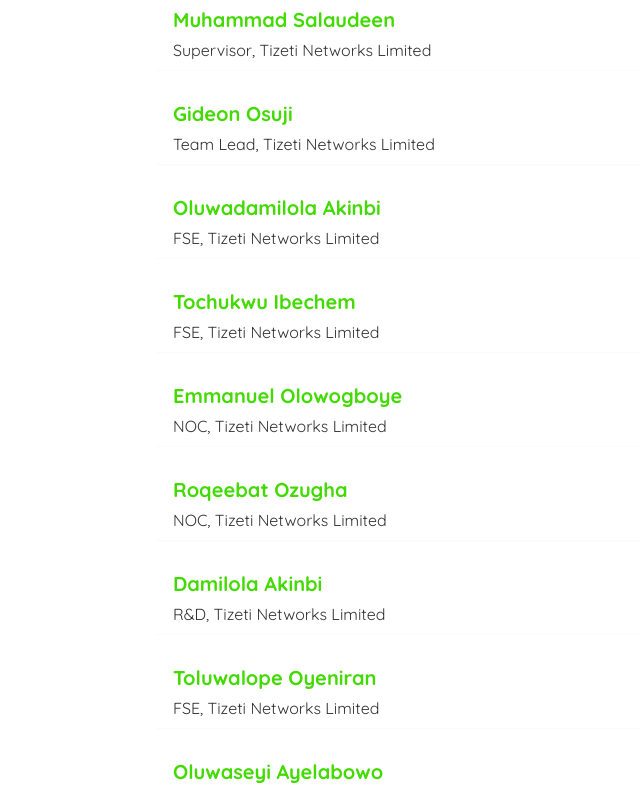
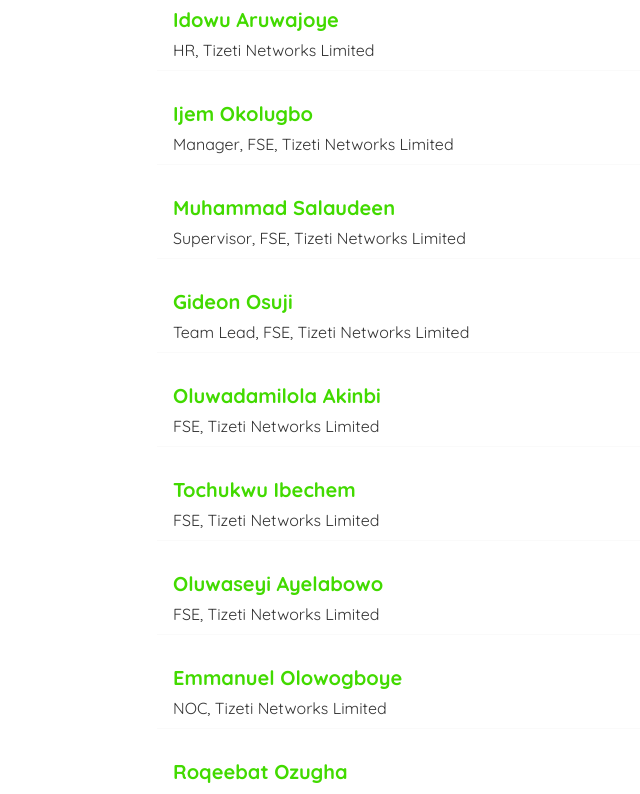
Before and after one commit to dami-akinbi/tizeti-blog, a React (Create React App) app: page / in a window 1280 px wide. Shown: the part 580-1374 px from the top of the page, without its empty margins (183-823 px from the left). Built offline with nearby package versions, Linux system fonts and the light colour scheme; data requests are answered from the project's data file; the HTML template or start-up script is replaced by a standard one.

Commit message:
added more names

```diff
--- a/data/db.json
+++ b/data/db.json
@@ -1,102 +1,27 @@
 {
   "profiles": [
-    {
-      "title": "CEO",
-      "name": "Kendall Ananyi",
-      "gender": "male",
-      "email": "kendall@tizeti.com",
-      "id": 1
-    },
-    {
-      "title": "COO",
-      "name": "Ifeanyi Okonkwo",
-      "gender": "male",
-      "email": "ifeanyi.okonkwo@tizeti.com",
-      "id": 2
-    },
-    {
-      "title": "HR",
-      "name": "Idowu Aruwajoye",
-      "gender": "female",
-      "email": "idowu.aruwajoye@tizeti.com",
-      "id": 3
-    },
-    {
-      "title": "Manager",
-      "name": "Ijem Okolugbo",
-      "gender": "male",
-      "email": "ijem.okolugbo@tizeti.com",
-      "id": 4
-    },
-    {
-      "title": "Supervisor",
-      "name": "Muhammad Salaudeen",
-      "gender": "male",
-      "email": "muhammad.salaudeen@tizeti.com",
-      "id": 5
-    },
-    {
-      "title": "Team Lead",
-      "name": "Gideon Osuji",
-      "gender": "male",
-      "email": "gideon.osuji@tizeti.com",
-      "id": 6
-    },
-    {
-      "title": "FSE",
-      "name": "Oluwadamilola Akinbi",
-      "gender": "male",
-      "email": "oluwadamilola.akinbi@tizeti.com",
-      "id": 7
-    },
-    {
-      "title": "FSE",
-      "name": "Tochukwu Ibechem",
-      "gender": "male",
-      "email": "tochukwu.ibechem@tizeti.com",
-      "id": 8
-    },
-    {
-      "title": "NOC",
-      "name": "Emmanuel Olowogboye",
-      "gender": "male",
-      "email": "emmanuel.olowogboye@tizeti.com",
-      "id": 9
-    },
-    {
-      "title": "NOC",
-      "name": "Roqeebat Ozugha",
-      "gender": "female",
-      "email": "roqeebat.ozugha@tizeti.com",
-      "id": 10
-    },
-    {
-      "title": "R&D",
-      "name": "Damilola Akinbi",
-      "gender": "male",
-      "email": "damilola.akinbi@tizeti.com",
-      "id": 11
-    },
-    {
-      "title": "FSE",
-      "name": "Toluwalope Oyeniran",
-      "gender": "male",
-      "email": "toluwalope.oyeniran@tizeti.com",
-      "id": 12
-    },
-    {
-      "title": "FSE",
-      "name": "Oluwaseyi Ayelabowo",
-      "gender": "male",
-      "email": "oluwaseyi.ayelabowo@tizeti.com",
-      "id": 13
-    },
-    {
-      "title": "Customer Support",
-      "name": "Ryu Sanders",
-      "gender": "female",
-      "email": "ryu.sanders@tizeti.com",
-      "id": 14
-    }
+    { "title": "CEO", "name": "Kendall Ananyi", "gender": "male", "email": "kendall@tizeti.com", "id": 1 },
+    { "title": "COO", "name": "Ifeanyi Okonkwo", "gender": "male", "email": "ifeanyi.okonkwo@tizeti.com", "id": 2 },
+    { "title": "CTO", "name": "Opeyemi Ajiboye", "gender": "male", "email": "opeyemi.ajiboye@tizeti.com", "id": 3 },
+    { "title": "CFO", "name": "Patricia Aiyedun", "gender": "female", "email": "patricia.aiyedun@tizeti.com", "id": 4 },
+    { "title": "HR", "name": "Idowu Aruwajoye", "gender": "female", "email": "idowu.aruwajoye@tizeti.com", "id": 5 },
+    { "title": "Manager, FSE", "name": "Ijem Okolugbo", "gender": "male", "email": "ijem.okolugbo@tizeti.com", "id": 6 },
+    { "title": "Supervisor, FSE", "name": "Muhammad Salaudeen", "gender": "male", "email": "muhammad.salaudeen@tizeti.com", "id": 7 },
+    { "title": "Team Lead, FSE", "name": "Gideon Osuji", "gender": "male", "email": "gideon.osuji@tizeti.com", "id": 8 },
+    { "title": "FSE", "name": "Oluwadamilola Akinbi", "gender": "male", "email": "oluwadamilola.akinbi@tizeti.com", "id": 9 },
+    { "title": "FSE", "name": "Tochukwu Ibechem", "gender": "male", "email": "tochukwu.ibechem@tizeti.com", "id": 10 },
+    { "title": "FSE", "name": "Oluwaseyi Ayelabowo", "gender": "male", "email": "oluwaseyi.ayelabowo@tizeti.com", "id": 11 },
+    { "title": "NOC", "name": "Emmanuel Olowogboye", "gender": "male", "email": "emmanuel.olowogboye@tizeti.com", "id": 12 },
+    { "title": "NOC", "name": "Roqeebat Ozugha", "gender": "female", "email": "roqeebat.ozugha@tizeti.com", "id": 13 },
+    { "title": "Head, R&D", "name": "Chinwa Williams", "gender": "male", "email": "chinwa.williams@tizeti.com", "id": 14 },
+    { "title": "Head, R&D", "name": "Izi Ehimen", "gender": "female", "email": "ehimen.izi@tizeti.com", "id": 15 },
+    { "title": "R&D", "name": "Tina Oluwabukola", "gender": "female", "email": "tina.oluwabukola@tizeti.com", "id": 16 },
+    { "title": "R&D", "name": "Toyosi Azuh", "gender": "female", "email": "toyosi.azuh@tizeti.com", "id": 17 },
+    { "title": "R&D", "name": "Michael Elufioye", "gender": "male", "email": "michael.elufioye@tizeti.com", "id": 18 },
+    { "title": "R&D", "name": "Noel Obaseki", "gender": "male", "email": "noel.obaseki@tizeti.com", "id": 19 },
+    { "title": "R&D", "name": "Ezinne Ahumibe", "gender": "female", "email": "ezinne.ahumibe@tizeti.com", "id": 20 },
+    { "title": "R&D", "name": "Tolulope Ajia", "gender": "female", "email": "tolulope.ajia@tizeti.com", "id": 21 },
+    { "title": "R&D", "name": "Damilola Akinbi", "gender": "male", "email": "damilola.akinbi@tizeti.com", "id": 22 },
+    { "title": "Customer Support", "name": "Ryu Sanders", "gender": "female", "email": "ryu.sanders@tizeti.com", "id": 23 }
   ]
 }
--- a/src/Home.js
+++ b/src/Home.js
@@ -8,7 +8,7 @@
         <div className="home">
             { error && <div>{ error }</div> }
             { isPending && <div>Loading...</div> }
-            { profiles && <ProfileList profiles={profiles} title="All Staff" /> }
+            { profiles && <ProfileList profiles={profiles} title="Staff profile" /> }
             {/* <ProfileList profiles={profiles.filter(profile => profile.title === "FSE")} title="Field Service Personnel" /> */}
         </div>
     );
```
